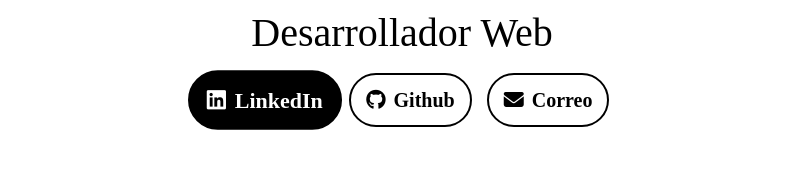
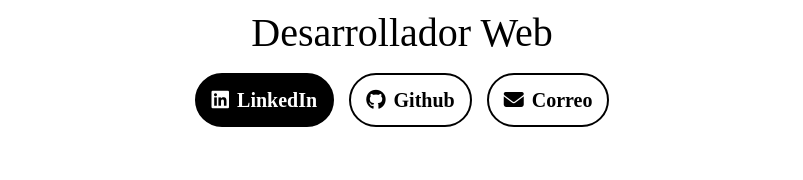
Before and after one commit to GaelSM/Portfolio, a React (Vite) app: page / in a window 1280 px wide. In both pictures the pointer is over the link "LinkedIn". Shown: the part 325-505 px from the top of the page, without its empty margins (238-1041 px from the left). Built offline with nearby package versions, Linux system fonts and the light colour scheme.

Commit message:
Delete scale transform of social elements

```diff
--- a/src/components/Social.css
+++ b/src/components/Social.css
@@ -28,7 +28,6 @@
   &:hover{
     background: var(--black);
     color: var(--white);
-    transform: scale(1.1);
-    transition: background .3s ease, color .3s ease, transform .3s ease;
+    transition: background .3s ease, color .3s ease;
   }
 }
```
